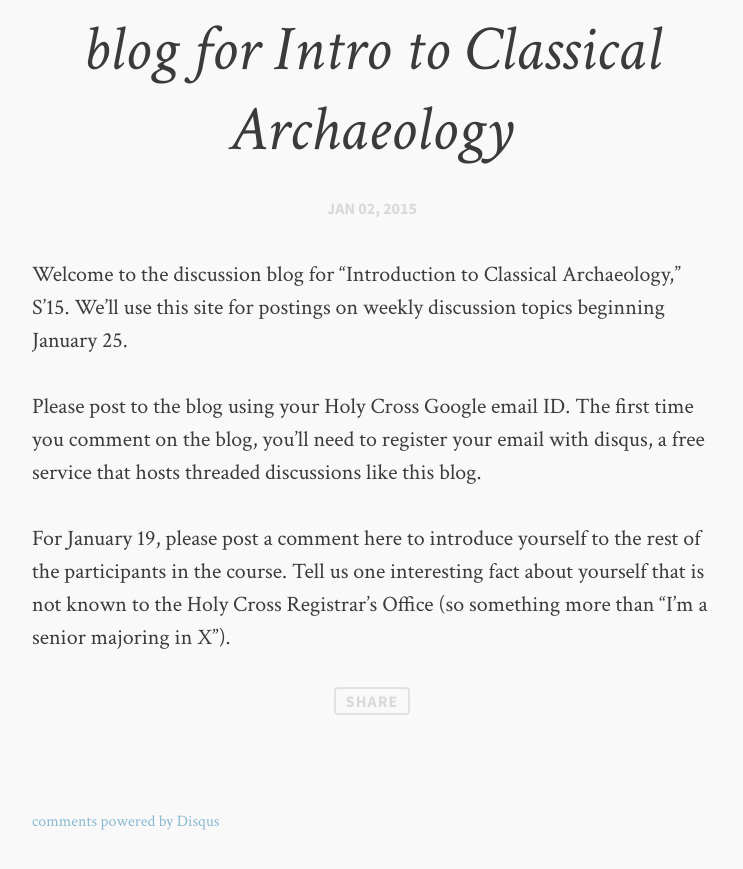
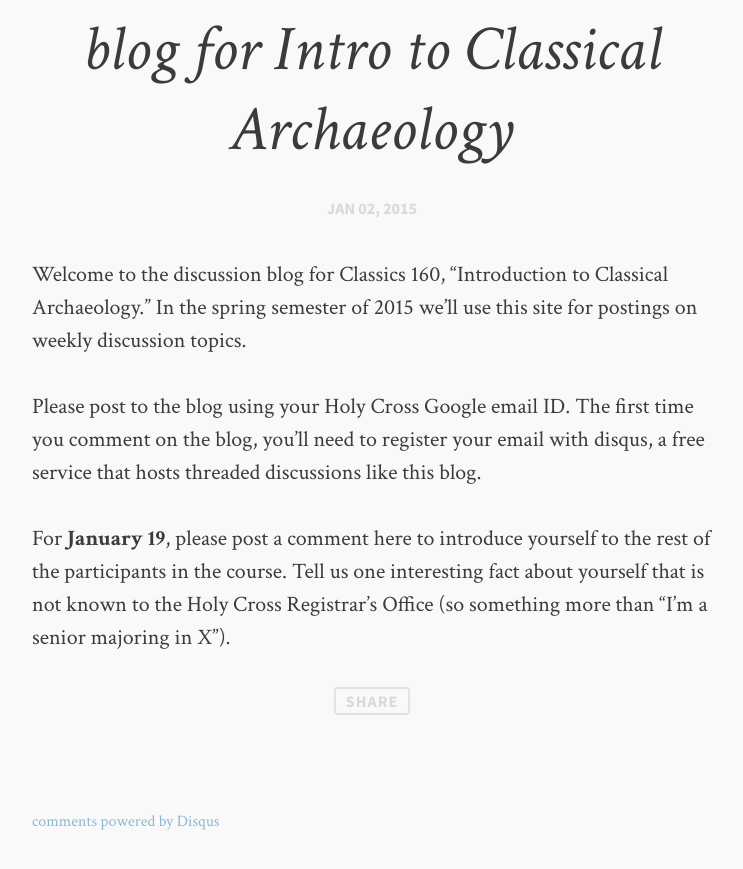
Before and after one commit to neelsmith/ica-s14, a Jekyll site: the page built from _posts/2015-01-02-welcome.md, in a window 1280 px wide and 900 px high, scrolled down 703 px. Shown: the top 869 px of the window, without its empty margins (268-1011 px from the left). Built offline with Jekyll 4.4.1, drawn with Linux system fonts in a browser that asks for light colours; comment, search, counter and statistics services are not loaded.

Commit message:
Rephrase

```diff
--- a/_posts/2015-01-02-welcome.md
+++ b/_posts/2015-01-02-welcome.md
@@ -5,8 +5,8 @@ comments: true
 
 ---
 
-Welcome to the discussion blog for "Introduction to Classical Archaeology," S'15.  We'll use this site for postings on weekly discussion topics beginning January 25.
+Welcome to the discussion blog for Classics 160, "Introduction to Classical Archaeology." In the spring semester of 2015 we'll use this site for postings on weekly discussion topics.
 
 Please post to the blog using your Holy Cross Google email ID.  The first time you comment on the blog, you'll need to register your email with disqus, a free service that hosts threaded discussions like this blog.
 
-For January 19, please post a comment here to introduce yourself to the rest of the participants in the course.  Tell us one interesting fact about yourself that is not known to the Holy Cross Registrar's Office (so something more than "I'm a senior majoring in X").
+For **January 19**, please post a comment here to introduce yourself to the rest of the participants in the course.  Tell us one interesting fact about yourself that is not known to the Holy Cross Registrar's Office (so something more than "I'm a senior majoring in X").
```
